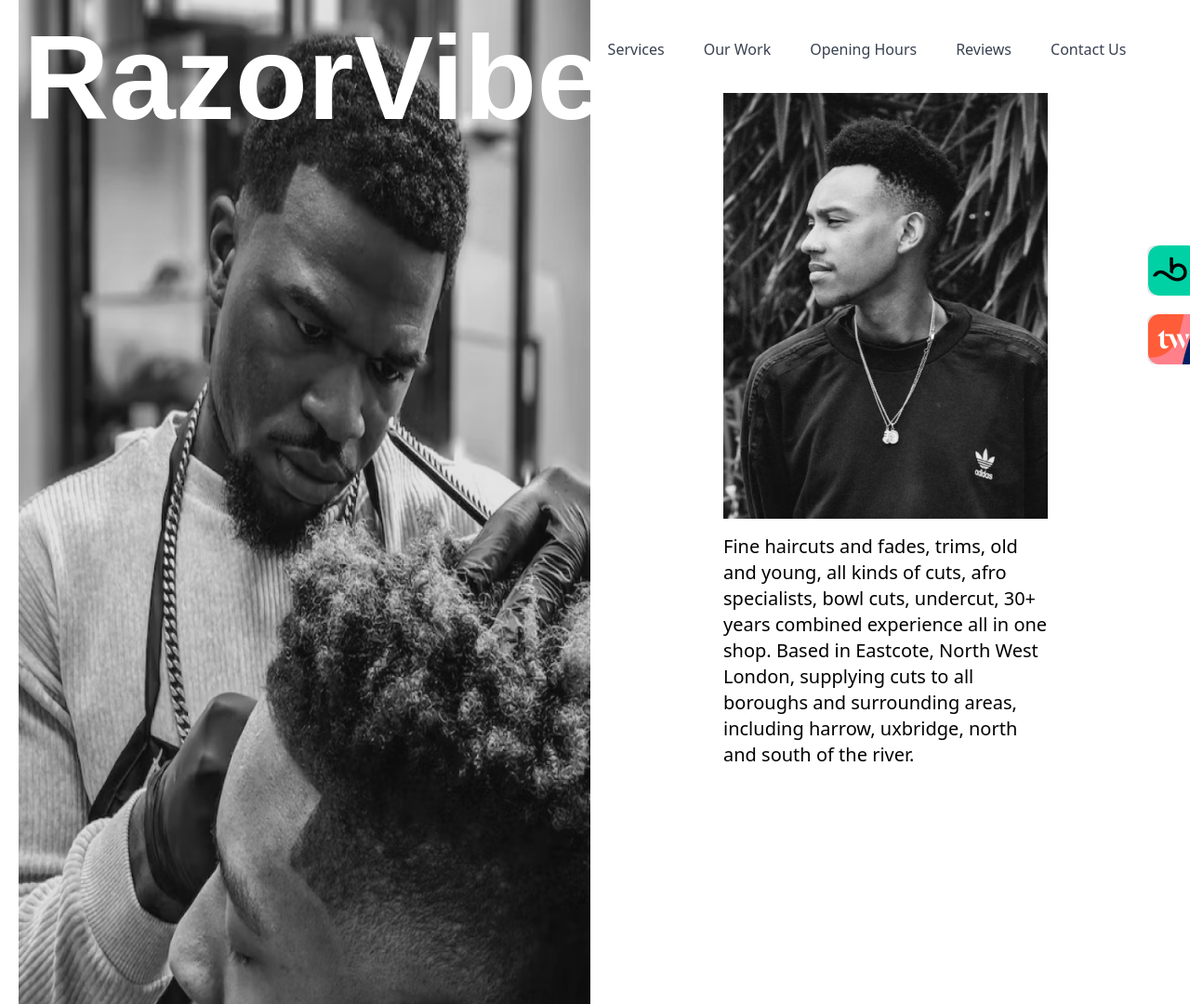
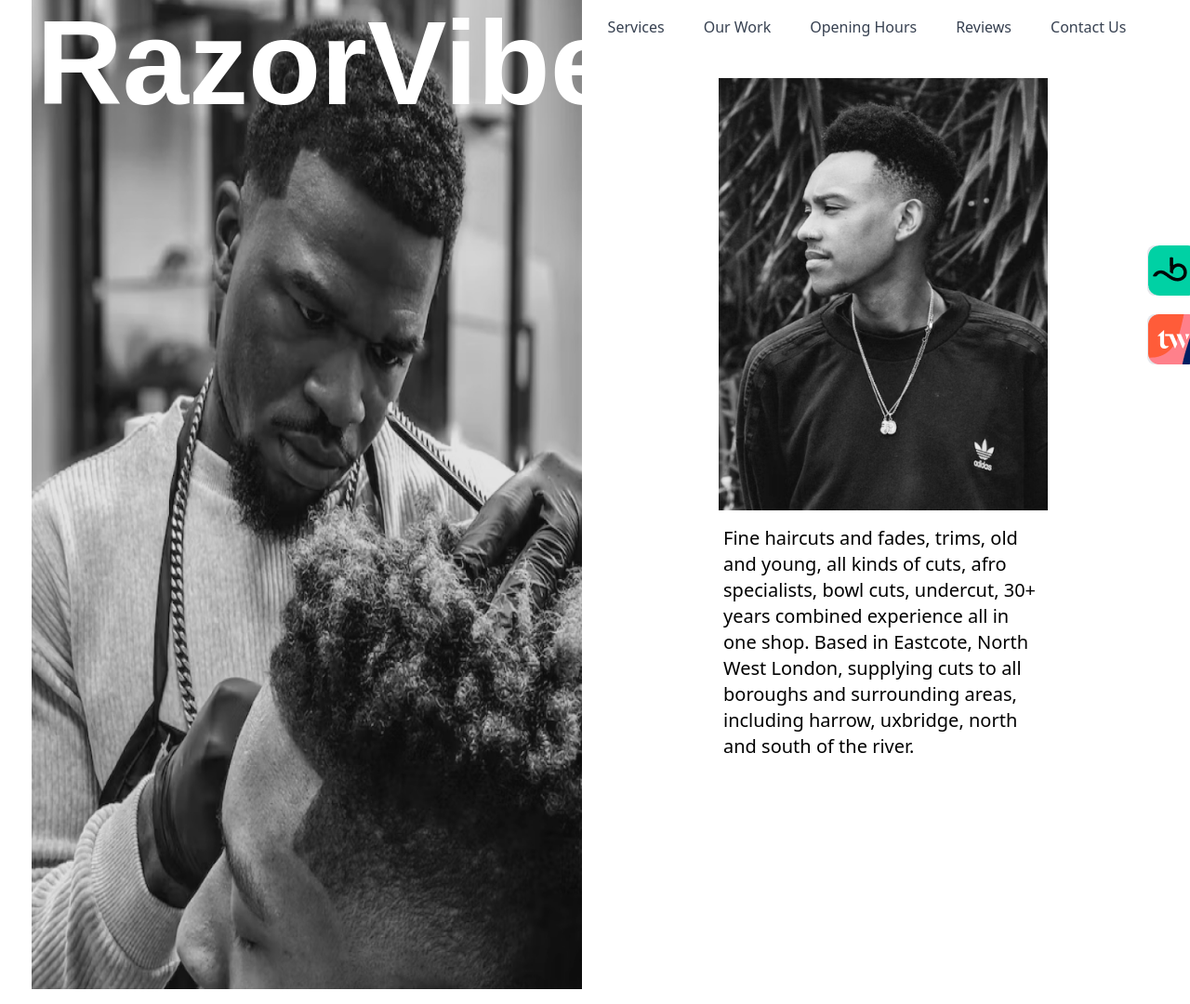
Before and after one commit to CarloGigante/SEActivity3, a plain HTML site: page activity3/index.html in a window 1280 px wide. Shown: the top 1080 px of the page at 93% size. Drawn offline with nearby package versions, Linux system fonts and the light colour scheme; a web font is replaced by a local one.

Commit message:
Update index.html

```diff
--- a/activity3/index.html
+++ b/activity3/index.html
@@ -18,14 +18,13 @@
 
 <body class="font-body text-xl lg:overflow-x-hidden">
 
-    <section id="hero"
-        class="container mx-auto px-4 md:px-8 lg:px-0 text-center lg:text-left p-4 md:p-8 lg:p-0">
+    <section id="hero" class="container mx-auto md:px-4 lg:px-0 text-center lg:text-left p-0 md:p-8 lg:p-0">
         <div class="relative lg:absolute w-full">
             <header>
-                <nav class="flex flex-wrap mt-5 items-center justify-between">
+                <nav class="flex mt-4 md:mt-3 mt-[-1rem] flex-wrap items-center justify-between">
                     <div class="ml-0 lg:ml-auto">
                         <a href="#" class="lg:hidden">
-                            <img src="./img/logo.svg" alt="logo">
+                            <img src="/img/logo.svg" alt="logo">
                         </a>
                     </div>
 
@@ -59,18 +58,19 @@
             </header>
         </div>
 
-        <div class="grid grid-cols-1 lg:grid-cols-2 lg:my-0">
-            <div class="hero-img-left w-full h-[50vh] md:h-[600px] md:h-[600px] lg:h-[1080px] bg-center bg-cover relative my-4 lg:my-0">
+    <div class="container mx-auto mt-[-1rem]">
+        <div class="grid grid-cols-1 md:grid-cols-2 lg:my-0">
+            <div class="hero-img-left w-[97%] h-[55vh] md:h-[600px] md:h-[600px] lg:h-[1080px] bg-center bg-cover relative my-4 lg:my-0">
                 <img id="img-size" src="./img/hero-left.jpg" class="w-full h-full absolute inset-0" alt="hero image left">
-                <h1 class="font-heading text-5xl md:text-7xl lg:text-9xl text-center text-tertiary-200 md:pt-5 lg:pt-5 relative z-10 text-white">
+                <h1 class="font-heading text-5xl-mobile md:text-7xl lg:text-9xl text-center text-tertiary-200 md:pt-5 lg:pt-5 relative z-10 text-white">
                     RazorVibe
                 </h1>
             </div>
 
-            <div class="hero-img-right lg:px-32 w-full lg:mt-20">
+            <div class="hero-img-right lg:px-32 w-full lg:mt-20 md:w-[100%]">
+                <img src="./img/hero-right.jpg" class="w-full mt-5 " alt="hero image right">
+
                 <div class="container mx-auto">
-                <img src="./img/hero-right.jpg" class="w-full mt-5" alt="hero image right">
-
                 <p class="mt-4">Fine haircuts and fades, trims, old and young, all kinds of cuts, afro
                     specialists, bowl cuts,
                     undercut, 30+ years
@@ -89,6 +89,7 @@
                 </div>
             </div>
         </div>
+    </div>
     </section>
     <script>
         let menuButton = document.getElementById("menu-button");
```
